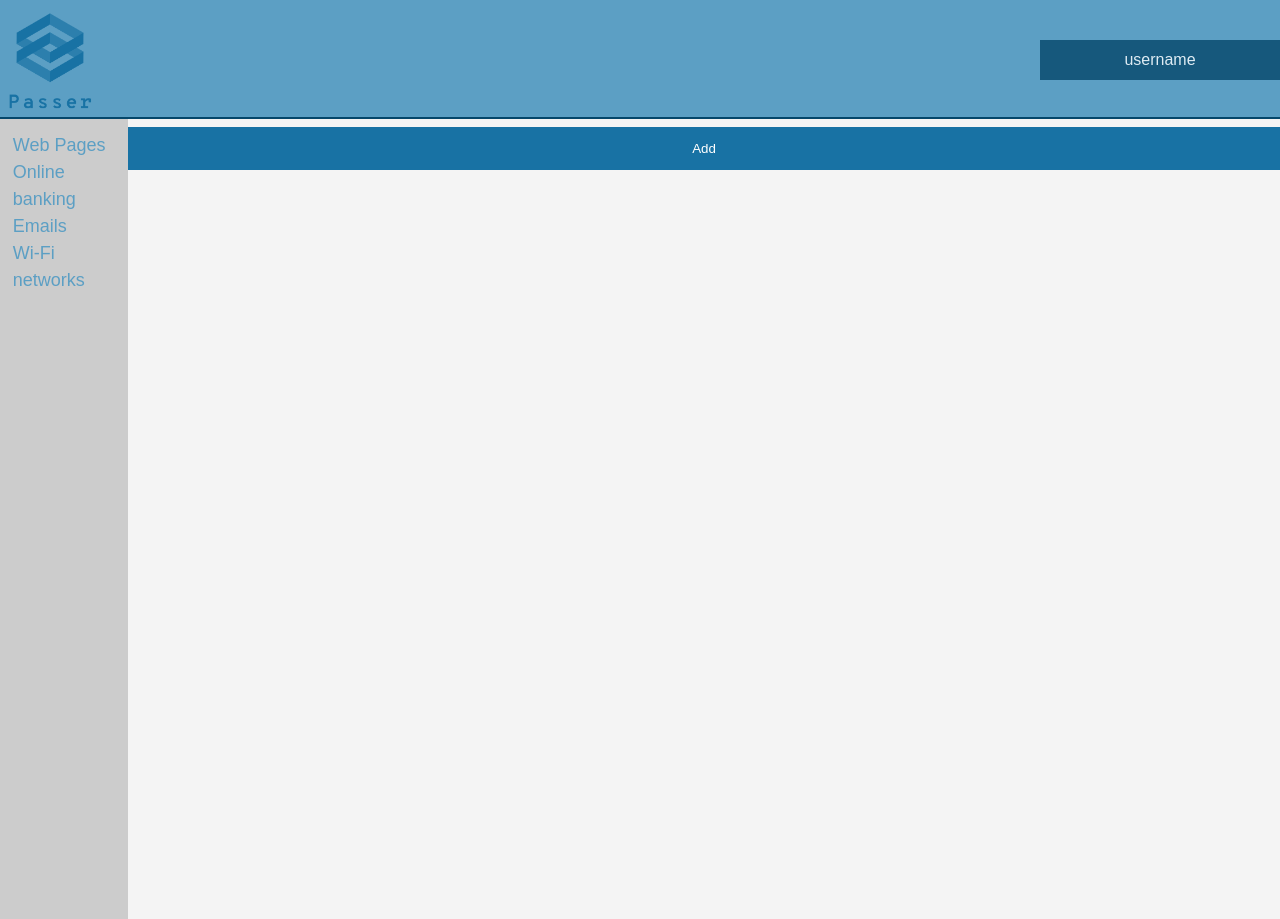
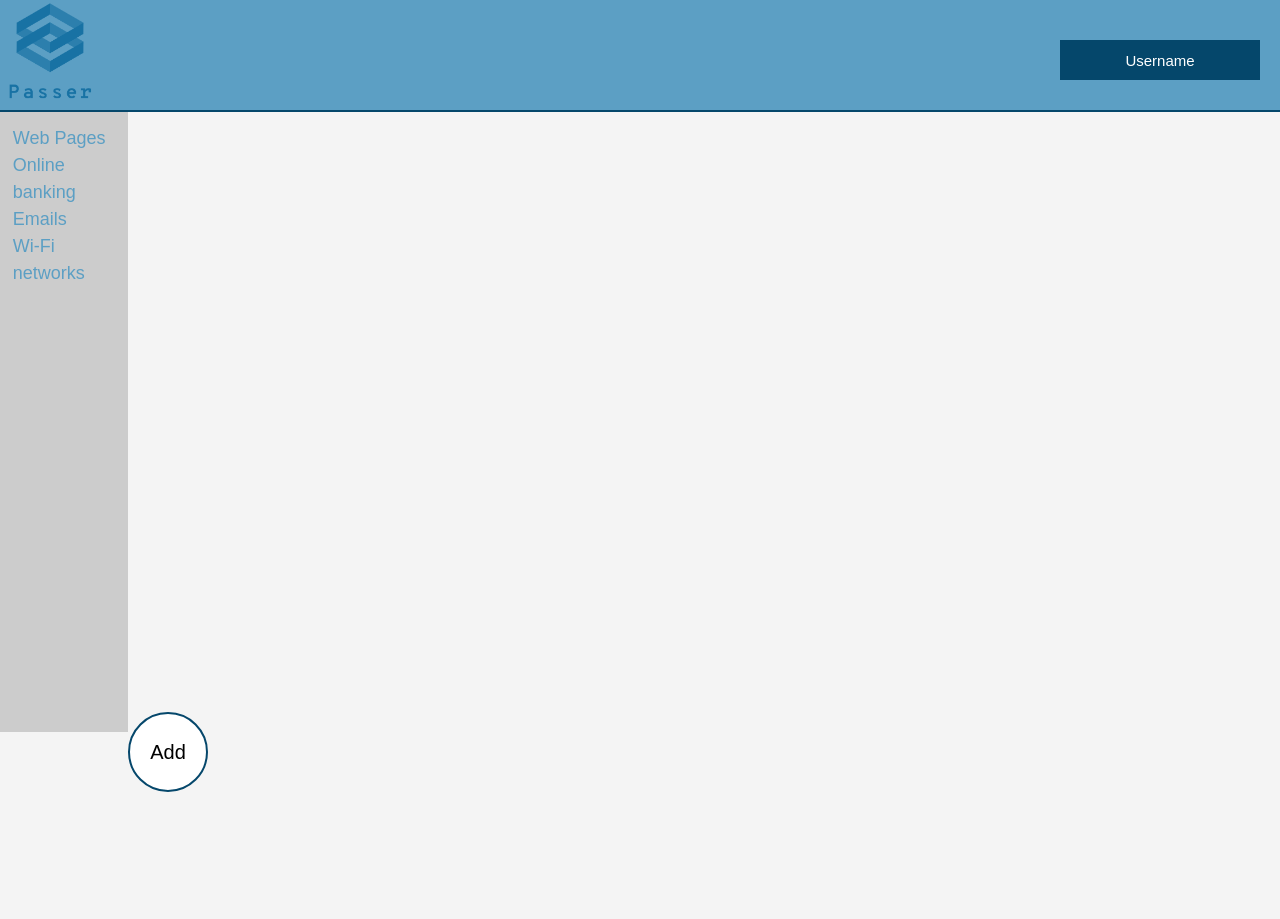
Before and after one commit to alinciocoveanu/Passer, a PHP site: page /account.html in a window 1280 px wide. After the commit the page ends 792 px from the top, so only its background shows below. Run offline with PHP 8.4, Linux system fonts and the light colour scheme.

Commit message:
css button + account dropdown menu

```diff
--- a/Front-End/account.html
+++ b/Front-End/account.html
@@ -8,14 +8,18 @@
         <link rel="stylesheet" href="./css/style.css">
     </head>
     <body>
-        <header>
-            <div class="container">
+        <header style="min-height: 100px">
+            <div class="container" id="enervant">
                 <div id="branding">
                     <a href="index.html">
                         <img src="images/logo_transparent.png">
                     </a>
                 </div>
+
+            </div>
+            <div id="drop-down">
                 <nav>
+                    <!--
                     <div class="account">
                         <li><a>username</a>
                             <ul>
@@ -24,8 +28,15 @@
                             </ul>
                         </li>
                     </div>
+                    -->
+                    <div class="dropdown">
+                        <button class="dropdown-button">Username</button>
+                        <div class="dropdownContent">
+                            <a href="#">Account settings</a>
+                            <a href="#">Log out</a>
+                        </div>
+                    </div>
                 </nav>
-
             </div>
         </header>
 
@@ -38,7 +49,9 @@
             </ul>
         </div>
         <div id="rigthBox">
-            <button type="submit">Add</button>
+            <div class="container">
+                <button type="submit">Add</button>
+            </div>
         </div>
 
     </body>
--- a/Front-End/css/style.css
+++ b/Front-End/css/style.css
@@ -17,18 +17,16 @@ ul {
     overflow: hidden;
 }
 
-/*
-.login-button {
-    height: 38px;
-    background: #1872a4;
-    border: 0;
-    padding-left: 20px;
-    padding-right: 20px;
-    color: #ffffff;
-    text-decoration: none;
-    text-transform: capitalize;
-    font-size: 30px;1
-}*/
+#enervant{
+    position: absolute;
+    top: 0px;
+    left: 0px;
+}
+
+#drop-down{
+    float: right;
+}
+
 
 header {
     background: #5C9FC4;
@@ -221,13 +219,12 @@ button:hover{
     border: 1px solid gray;
     border-radius: 10px;
 }
-
+/*
 .account {
-    padding-right: 5%;
+    padding-right: 10px;
 }
 
 .account li {
-    float: left;
     width: 200px;
     height: 40px;
     background-color: #05476B;
@@ -249,11 +246,48 @@ button:hover{
 .account li:hover ul li {
     display: block;
 }
+*/
+
+.dropdown{
+    position: relative;
+    display: inline-block;
+    padding-right: 20px;
+}
+
+.dropdown-button{
+    background-color: #05476B;
+    margin: unset;
+    padding: unset;
+    width: 200px;
+    height: 40px;
+    font-size: 15px;
+}
+
+.dropdownContent{
+    position: absolute;
+    display: none;
+    width: 200px;
+    height: 80px;
+    background-color: #05476B;
+    opacity: .8;
+    line-height: 40px;
+    text-align: center;
+    font-size: 20px;
+}
+
+.dropdownContent a {
+    color: white;
+    display: block;
+}
+
+.dropdown:hover .dropdownContent {
+    display: block;
+}
 
 #leftMenu {
     float: left;
     width: 10%;
-    height: 800px;
+    height: 620px;
     background-color: #cccccc;
     -webkit-box-sizing: border-box;
     -moz-box-sizing: border-box;
@@ -280,3 +314,25 @@ button:hover{
     float: right;
     width: 90%;
 }
+
+#rigthBox .container button {
+    text-align: center;
+    font-size: 20px;
+    position: absolute;
+    background-color: white;
+    color: black;
+    padding: 10px;
+    bottom: 0px;
+    border-radius: 50%;
+    width: 80px;
+    height: 80px;
+    border: 2px solid #05476B;
+    cursor: pointer;
+    transition-duration: 0.4s;
+    -webkit-transition-duration: 0.4s;
+}
+
+#rigthBox .container button:hover {
+    background-color: #05476B;
+    color: white;
+}
```
